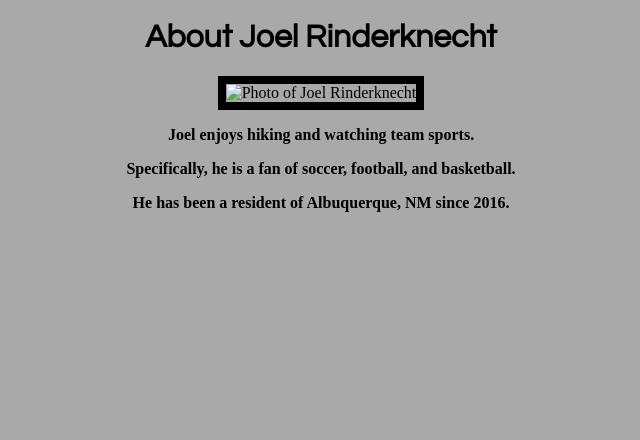
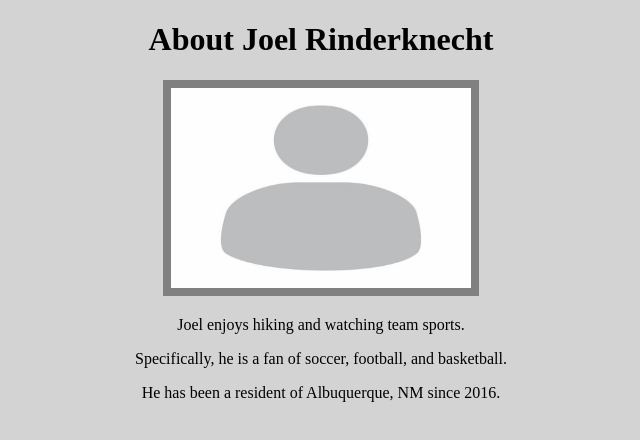
Before and after one commit to jjrinder/about-joel-rinderknecht, a plain HTML site: page index.html in a window 1280 px wide. Shown: the whole page, without its empty margins (319-959 px from the left). Drawn offline with Linux system fonts and the light colour scheme.

Commit message:
*Added Lightgray background color CSS *Changed Font Family to Times New Roman CSS *Changed Image border to soligray CSS *Changed Font weight to lighter CSS *Added image HTML

```diff
--- a/index.html
+++ b/index.html
@@ -8,7 +8,7 @@
   <body>
     <h1>About Joel Rinderknecht</h1>
     <a>
-      <img src="picture.jpg" alt="Photo of Joel Rinderknecht"/>
+      <img src="DefaultPFP.jpg" alt="Generic Profile Picture"/>
     </a>
     <div>
     <p>Joel enjoys hiking and watching team sports.</p>
--- a/style.css
+++ b/style.css
@@ -1,19 +1,19 @@
 body {
-    background-color: darkgrey;
+    background-color: lightgray;
     text-align: center;
 }
 
 h1 {
-    font-family: "Century Gothic";
+    font-family: "Times New Roman";
 }
 
 p {
     font-family: "Century Schoolbook";
-    font-weight: bold;
+    font-weight: lighter;
 }
 
 img {
-    border: 8px solid black;
+    border: 8px solid gray;
     width: 300px;
     height: 200px;
 }
```
Also changed, not shown: DefaultPFP.jpg (added).
